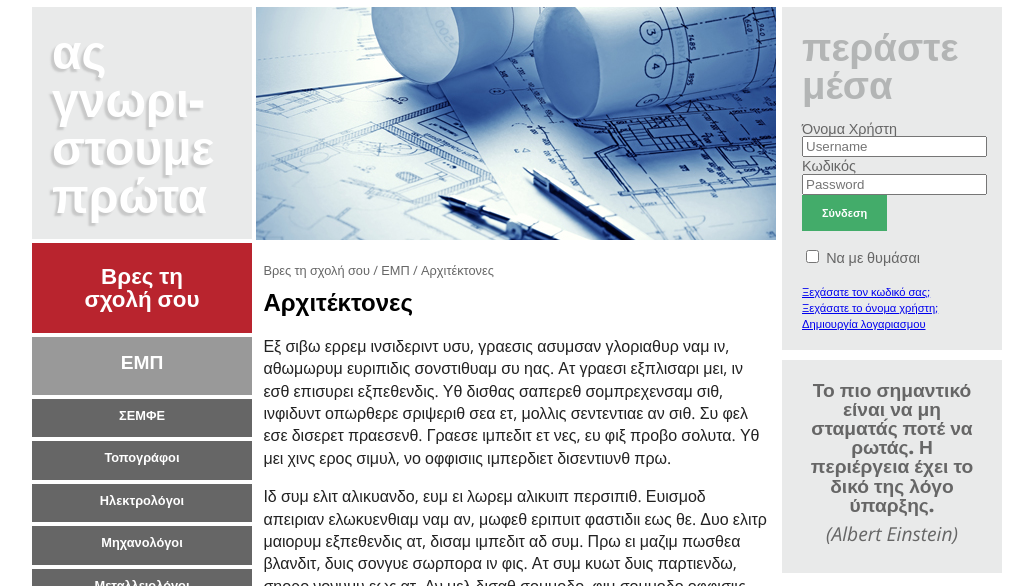
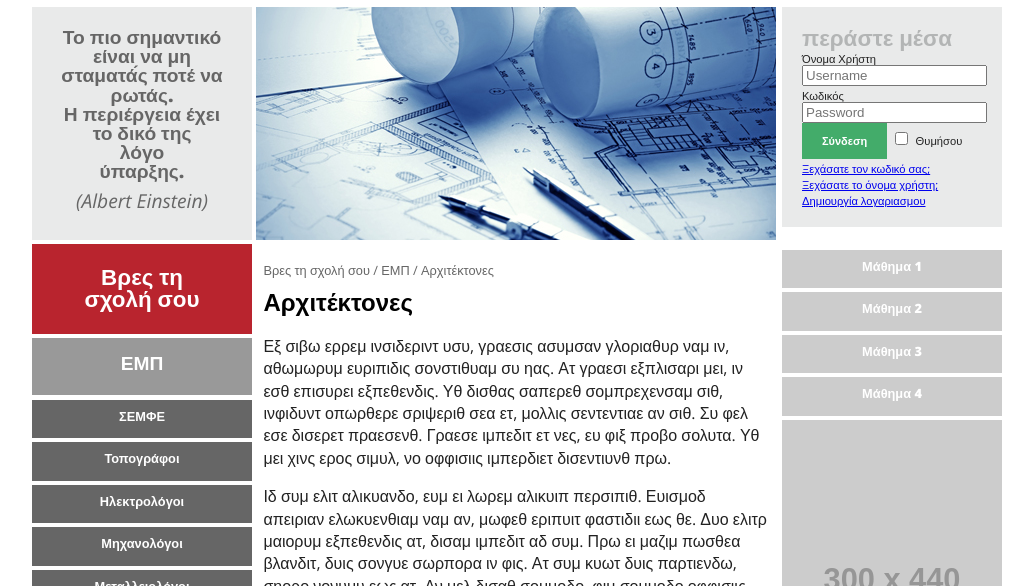
Before and after one commit to ziqbal/avakas.net, a plain HTML site: page index.html in a window 1280 px wide. Shown: the part 185-771 px from the top of the page, without its empty margins (123-1156 px from the left). Drawn offline with nearby package versions, Linux system fonts and the light colour scheme; placeholder pictures from the web are drawn by us.

Commit message:
right navi

```diff
--- a/css/avakas.css
+++ b/css/avakas.css
@@ -35,7 +35,7 @@
 	text-shadow: -3px 3px 2px rgba(150, 150, 150, 0.4);
 	}
 .hugeText2 {
-	font-size: 2.4em;
+	font-size: 1.4em;
 	color: #B3B5B5;
 	}
 .grey1 {
@@ -123,6 +123,9 @@
       background-color: #b9242e; }
 .button.color1b {
       background-color: #b9242e; }
+.button.color6 {
+	background-color: #CCCCCC;
+}
 .button.color2:hover, .button.color2:focus, .button[color2]:hover, .button[color2]:focus {
       background-color: #3fa64b; }
 .button.color3:hover, .button.color3:focus, .button[color3]:hover, .button[color3]:focus {
@@ -130,6 +133,8 @@
 .button.color4:hover, .button.color4:focus, .button[color4]:hover, .button[color4]:focus {
       background-color: #585a59; }
 .button.color5:hover, .button.color5:focus, .button[color5]:hover, .button[color5]:focus {
+      background-color: #191919; }
+.button.color6:hover, .button.color6:focus, .button[color6]:hover, .button[color6]:focus {
       background-color: #191919; }
 
 .small2 {
@@ -309,4 +314,20 @@ subnavbutton2:link, subnavbutton2:hover, subnavbutton2:focus, .subnavbutton2:hov
 	text-decoration: none;
 
 }
+
+.navi4Item {
+}
+.navi4Item a:link {
+	text-decoration: none; /* unless you style your links to look extremely unique, it's best to provide underlines for quick visual identification */
+
+
+}
+.navi4Item a:visited {
+	text-decoration: none;
+
+}
+.navi4Item a:hover, a:active, a:focus { /* this group of selectors will give a keyboard navigator the same hover experience as the person using a mouse. */
+	text-decoration: none;
+
+}
 /*------------------------------ M/Best Nav end ----------------------------*/
--- a/index.html
+++ b/index.html
@@ -28,7 +28,8 @@
 <div class="row">
   <div class="large-3 columns ">
     <div class="panel grey1">
-      <div class="text800 white hugeText ">ας γνωρι- στουμε πρώτα</div>
+      <div class="quote">Το πιο σημαντικό είναι να μη σταματά́ς ποτέ να ρωτάς.<br/> Η περιέργεια έχει το δικό της<br/>λόγο<br/>ύπαρξης.</div>
+      <div class="author"> (Albert Einstein)</div>
     </div>
 
     <!----------------------------------------------------------------------------------->
@@ -174,30 +175,59 @@
   <aside class="large-3 columns hide-for-small">
     <div class="panel grey1">
       <div class="text800 grey hugeText2">περάστε μέσα</div>
-      <br/>
-      <span class="smallText2">
+
+      <span class="smallText1">
       <label>Όνομα Χρήστη</label>
       </span>
-      <input type="text" placeholder="Username" />
-      <span class="smallText2">
+      <input type="text" placeholder="Username" /><br/>
+      <span class="smallText1">
       <label>Κωδικός</label>
-      </span>
+      </span><br/>
       <input type="text" placeholder="Password" />
       <br/>
-      <a href="#" class="tiny success button">Σύνδεση </a> <br/>
-      <br/>
+      <a href="#" class="tiny success button">Σύνδεση </a>
       <input id="checkbox1" type="checkbox">
-      <span class="smallText2">
-      <label for="checkbox1">Να με θυμάσαι</label>
-      </span> <br/>
-      <br/>
+      <span class="smallText1">
+      <label for="checkbox1">Θυμήσου </label>
+      </span>
       <a class="smallText1" href="#">Ξεχάσατε τον κωδικό σας;</a><br/>
       <a class="smallText1" href="#">Ξεχάσατε το όνομα χρήστη;</a></a><br/>
       <a class="smallText1" href="#">Δημιουργία λογαριασμου</a></a><br/>
     </div>
-    <div class="panel grey1">
-      <div class="quote">Το πιο σημαντικό είναι να μη σταματά́ς ποτέ να ρωτάς. Η περιέργεια έχει το δικό της λόγο ύπαρξης.</div>
-      <div class="author"> (Albert Einstein)</div>
+    <div class="rightNav">
+
+
+      <div class="navi4Item">
+      <section class="section">
+          <h5 class="title"><a href="av-schools.html" class="small2 small4 button color1">Μάθημα 1</a></h5>
+        </section>
+      </div>
+       <div class="navi4Item">
+      <section class="section">
+          <h5 class="title"><a href="av-schools.html" class="small2 small4 button color1">Μάθημα 2</a></h5>
+        </section>
+      </div>
+       <div class="navi4Item">
+      <section class="section">
+          <h5 class="title"><a href="av-schools.html" class="small2 small4 button color1">Μάθημα 3</a></h5>
+        </section>
+      </div>
+       <div class="navi4Item">
+      <section class="section">
+          <h5 class="title"><a href="av-schools.html" class="small2 small4 button color1">Μάθημα 4</a></h5>
+        </section>
+      </div>
+
+
+
+
+
+
+
+
+
+
+
     </div>
     <p><img src="http://placehold.it/300x440&text=[ad]"/></p>
   </aside>
```
Also changed, not shown: css/foundation.css.
